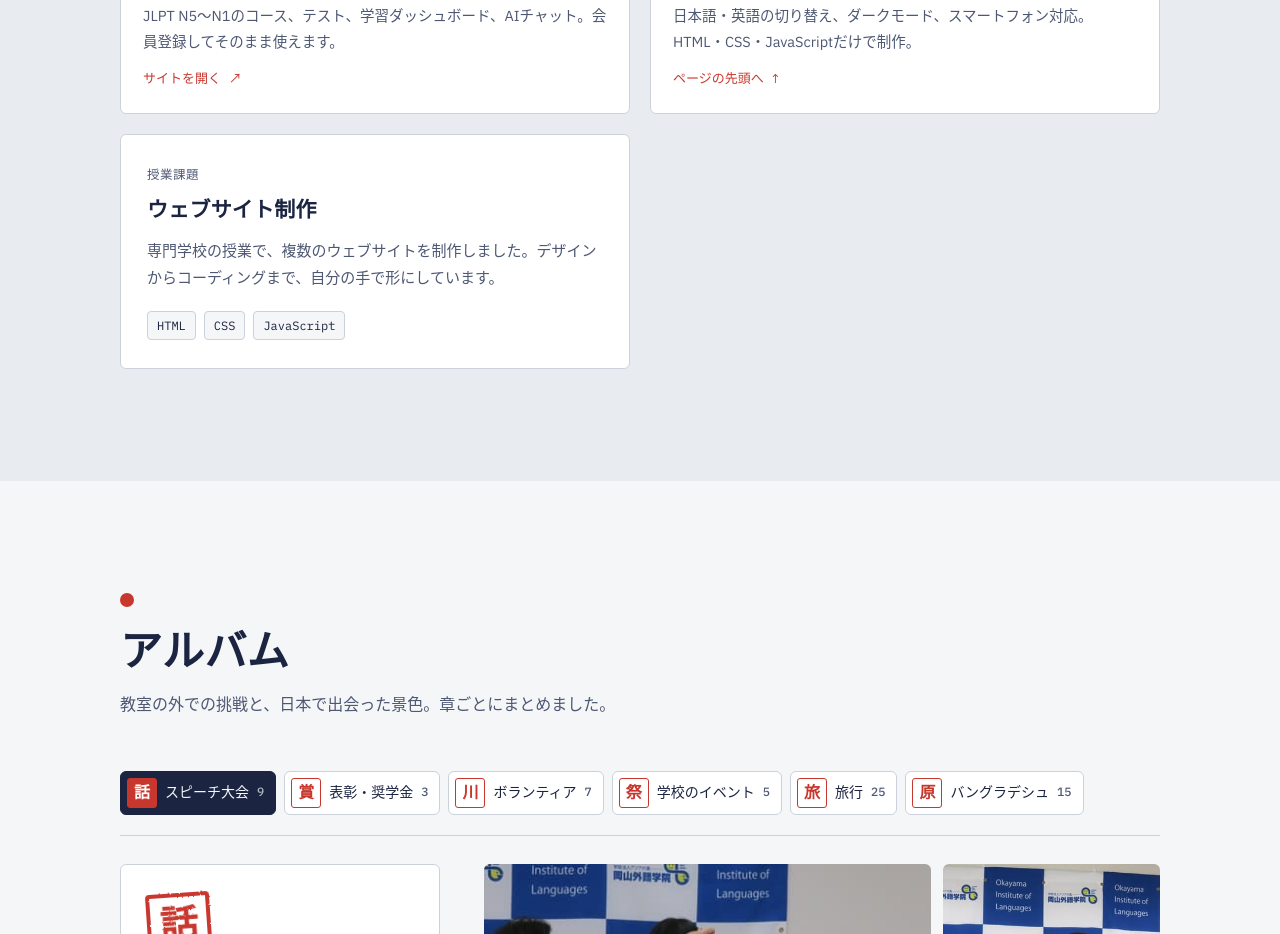
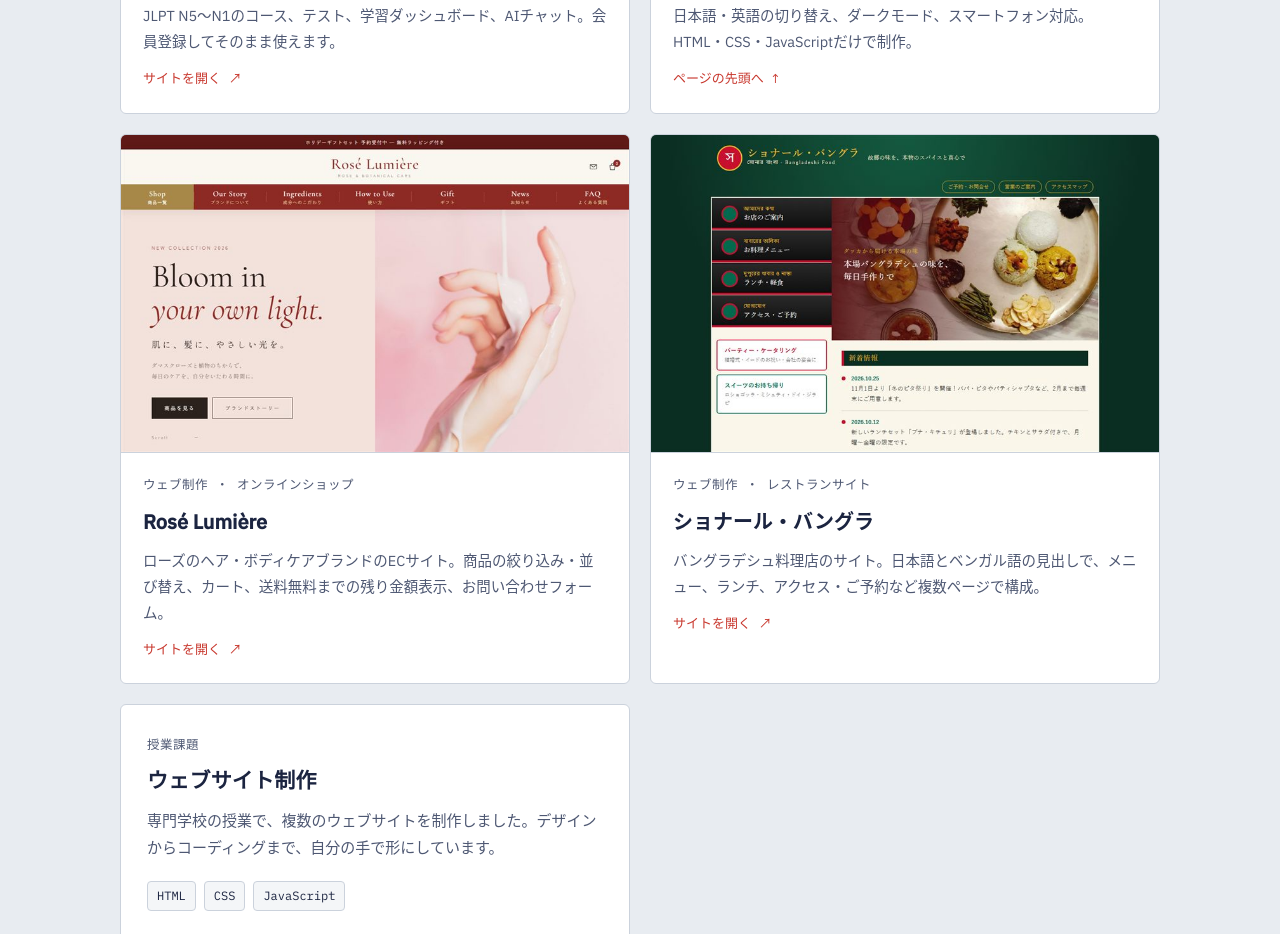
Before and after one commit to mamunkhaneee2017-collab/mamunkhaneee2017-collab.github.io, a plain HTML site: page index.html in a window 1280 px wide. Shown: the part 8010-8944 px from the top of the page. Drawn offline with Linux system fonts and the light colour scheme; a web font is replaced by a local one.

Commit message:
Work: add live-site cards for Rosé Lumière (online shop) and Shonar Bangla (restaurant)
Co-Authored-By: Claude Opus 5.5 <noreply@anthropic.com>

```diff
--- a/index.html
+++ b/index.html
@@ -633,6 +633,24 @@
               <span class="site-open"><span lang="ja">ページの先頭へ ↑</span><span lang="en">Back to top ↑</span></span>
             </span>
           </a>
+          <a class="site-card reveal" href="https://mamunkhaneee2017-collab.github.io/rose-lumiere/" target="_blank" rel="noopener">
+            <span class="site-shot"><img src="assets/work/site-rose-lumiere.jpg" width="800" height="500" loading="lazy" alt="Rosé Lumière トップページ / Rosé Lumière home page"></span>
+            <span class="site-body">
+              <span class="eyebrow"><span lang="ja">ウェブ制作 ・ オンラインショップ</span><span lang="en">Web build · Online shop</span></span>
+              <strong class="site-name">Rosé Lumière</strong>
+              <span class="site-desc"><span lang="ja">ローズのヘア・ボディケアブランドのECサイト。商品の絞り込み・並び替え、カート、送料無料までの残り金額表示、お問い合わせフォーム。</span><span lang="en">A shop for a rose hair and body care brand: product filters and sorting, a cart with a free-shipping meter, and a contact form.</span></span>
+              <span class="site-open"><span lang="ja">サイトを開く ↗</span><span lang="en">Open the site ↗</span></span>
+            </span>
+          </a>
+          <a class="site-card reveal" href="https://mamunkhaneee2017-collab.github.io/bdfood/" target="_blank" rel="noopener">
+            <span class="site-shot"><img src="assets/work/site-bdfood.jpg" width="800" height="500" loading="lazy" alt="ショナール・バングラ トップページ / Shonar Bangla home page"></span>
+            <span class="site-body">
+              <span class="eyebrow"><span lang="ja">ウェブ制作 ・ レストランサイト</span><span lang="en">Web build · Restaurant site</span></span>
+              <strong class="site-name"><span lang="ja">ショナール・バングラ</span><span lang="en">Shonar Bangla</span></strong>
+              <span class="site-desc"><span lang="ja">バングラデシュ料理店のサイト。日本語とベンガル語の見出しで、メニュー、ランチ、アクセス・ご予約など複数ページで構成。</span><span lang="en">A Bangladeshi restaurant site with Japanese and Bengali headings, across pages for the menu, lunch, and access and reservations.</span></span>
+              <span class="site-open"><span lang="ja">サイトを開く ↗</span><span lang="en">Open the site ↗</span></span>
+            </span>
+          </a>
           <article class="project reveal">
             <p class="eyebrow"><span lang="ja">授業課題</span><span lang="en">Coursework</span></p>
             <h3><span lang="ja">ウェブサイト制作</span><span lang="en">Website builds</span></h3>
```
Also changed, not shown: assets/work/site-bdfood.jpg (added), assets/work/site-rose-lumiere.jpg (added).
